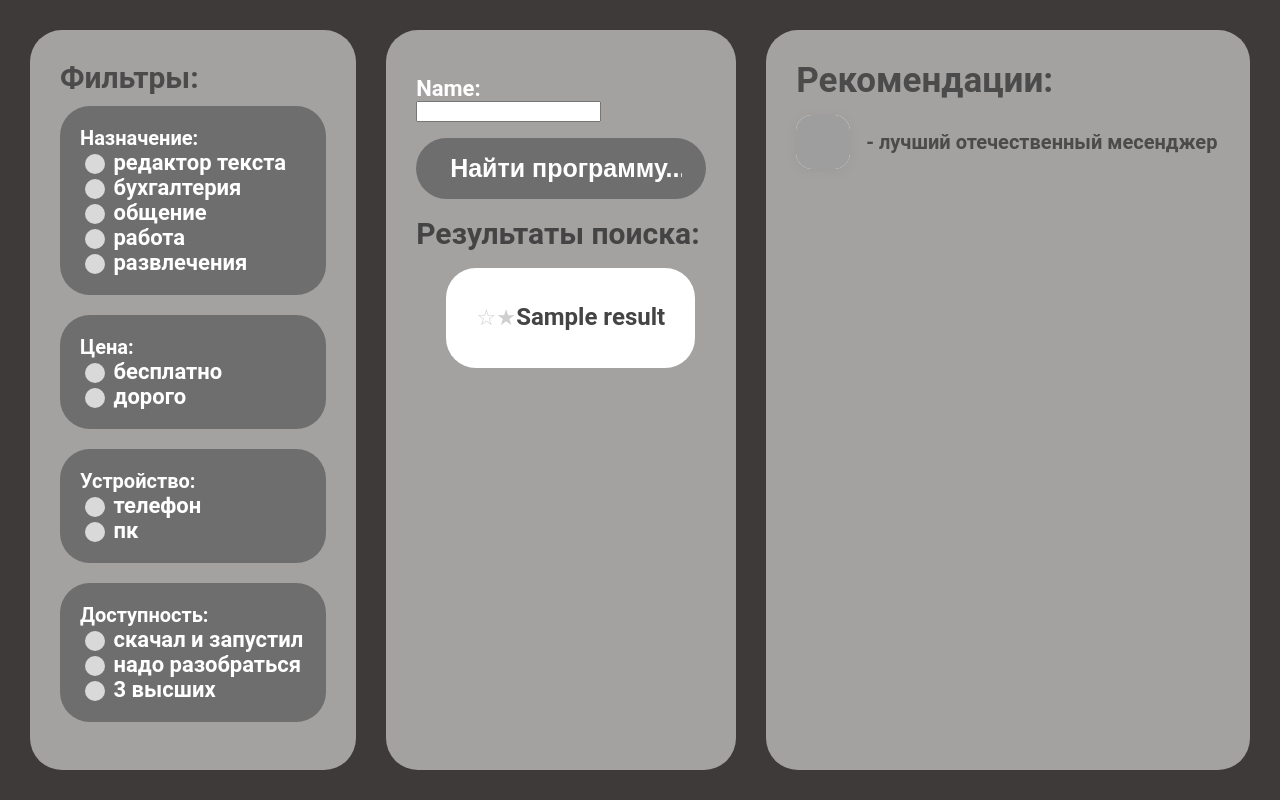
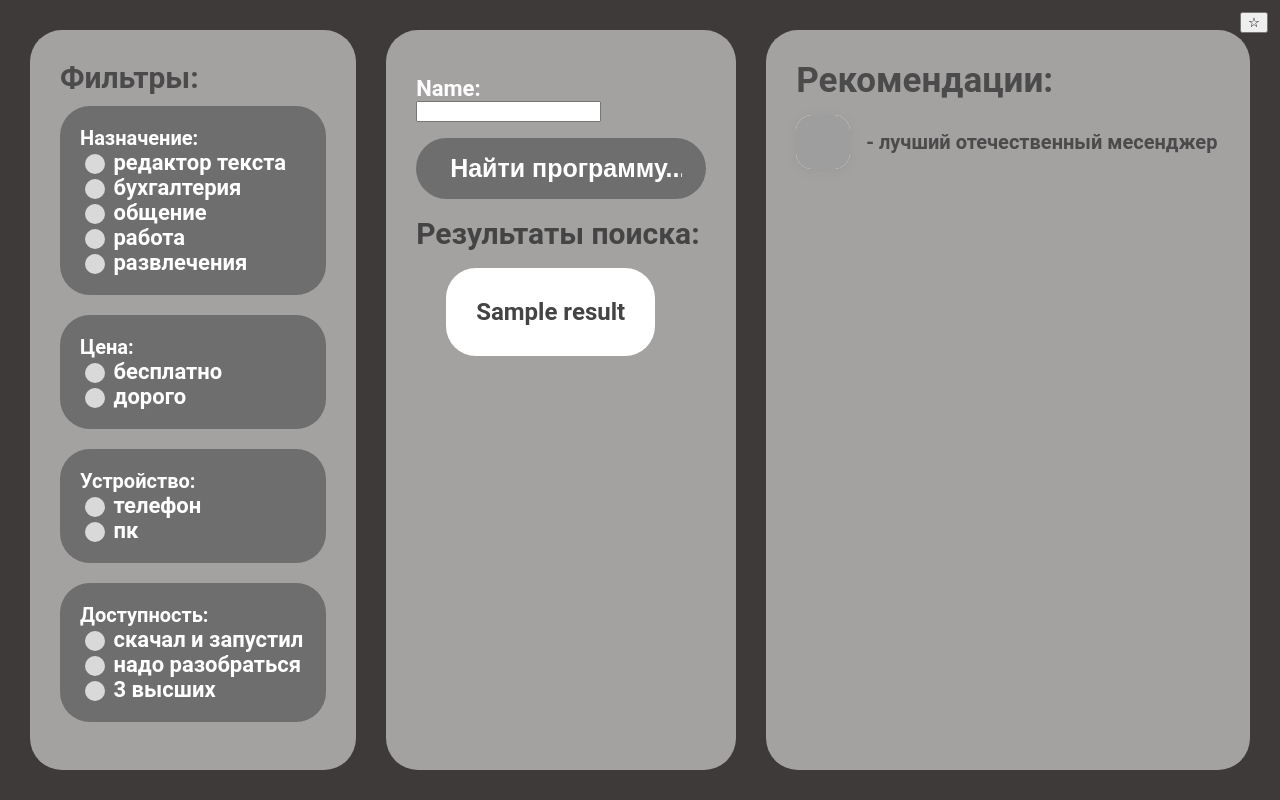
Before and after one commit to darky66/import-substitution, a Django app: template webproject/project/main/templates/main/main_page.html in a window 1280 px wide. Run offline with Django 5.2, Linux system fonts and the light colour scheme; the template is opened without the code that fills it: values that come from a table or form of the project are taken from there, most other values are stand-ins (such as "Sample title", 1, 10 or a date in 2020); grey boxes are pictures that could not be loaded.

Commit message:
ебать

```diff
--- a/webproject/project/main/static/style.css
+++ b/webproject/project/main/static/style.css
@@ -168,45 +168,28 @@ input[type="radio"]:checked::before {
 }
 
 .favorite-btn {
-    background: none;
-    border: none;
-    cursor: pointer;
-    width: 40px;
-    height: 40px;
-    padding: 0;
-    display: inline-flex;
-    align-items: center;
-    justify-content: center;
-    transition: transform 0.15s ease, color 0.15s ease;
-    color: #cfcfcf;
-    /* цвет незакрашенной звезды */
-    font-size: 22px;
-    line-height: 1;
-    -webkit-tap-highlight-color: transparent;
+    position: absolute;
+    right: 12px;
+    top: 12px;
 }
 
 .favorite-btn::before {
     content: '☆';
-    font-size: 22px;
-    color: inherit;
-    display: block;
-    transition: transform 0.15s ease, color 0.15s ease;
 }
 
 .favorite-btn.active,
 .favorite-btn[aria-pressed="true"] {
     color: #ffd54f;
-    /* цвет заполненной звезды */
-    transform: scale(1.03);
+    /* жёлтый */
+    transform: scale(1.05);
 }
 
 .favorite-btn.active::before,
 .favorite-btn[aria-pressed="true"]::before {
     content: '★';
-    color: inherit;
 }
 
 .favorite-btn:focus {
     outline: 2px solid rgba(255, 213, 79, 0.18);
-    outline-offset: 4px;
+    outline-offset: 3px;
 }
--- a/webproject/project/main/templates/main/main_page.html
+++ b/webproject/project/main/templates/main/main_page.html
@@ -39,7 +39,7 @@
         {% for i in result %}
         <div class="alert alert-warning">
 
-            <h2 class="output"><button class="favorite-btn">★</button>{{i}}</h2>
+            <h2 class="output"><button class="favorite-btn" aria-pressed="false" aria-label="Добавить в избранное"></button>{{i}}</h2>
         </div>
         {% endfor%}
     </main>
@@ -50,6 +50,33 @@
             <span>- лучший отечественный месенджер</span>
         </div>
     </aside>
+    <script>
+        // Тоггл для кнопки избранное: переключаем aria-pressed и класс .active
+        (function() {
+            function toggleFavorite(btn) {
+                const pressed = btn.getAttribute('aria-pressed') === 'true';
+                btn.setAttribute('aria-pressed', String(!pressed));
+                btn.classList.toggle('active', !pressed);
+            }
+
+            document.addEventListener('click', function(e) {
+                const btn = e.target.closest && e.target.closest('.favorite-btn');
+                if (!btn) return;
+                toggleFavorite(btn);
+            });
+
+            // поддержка клавиатуры: Enter / Space
+            document.addEventListener('keydown', function(e) {
+                if (e.key === ' ' || e.key === 'Enter') {
+                    const active = document.activeElement;
+                    if (active && active.classList && active.classList.contains('favorite-btn')) {
+                        e.preventDefault();
+                        toggleFavorite(active);
+                    }
+                }
+            });
+        })();
+    </script>
 </div>
 
 
```
